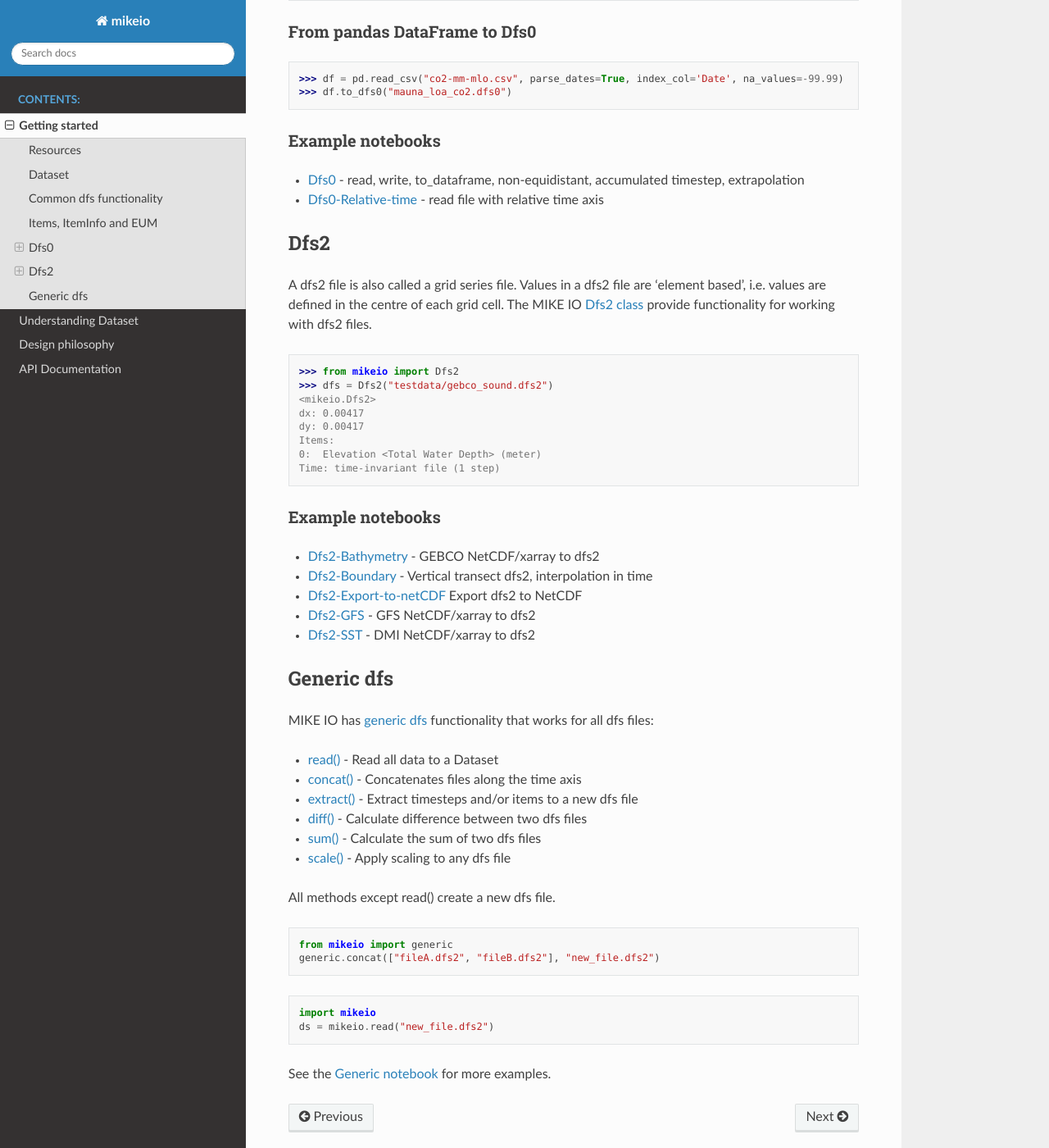
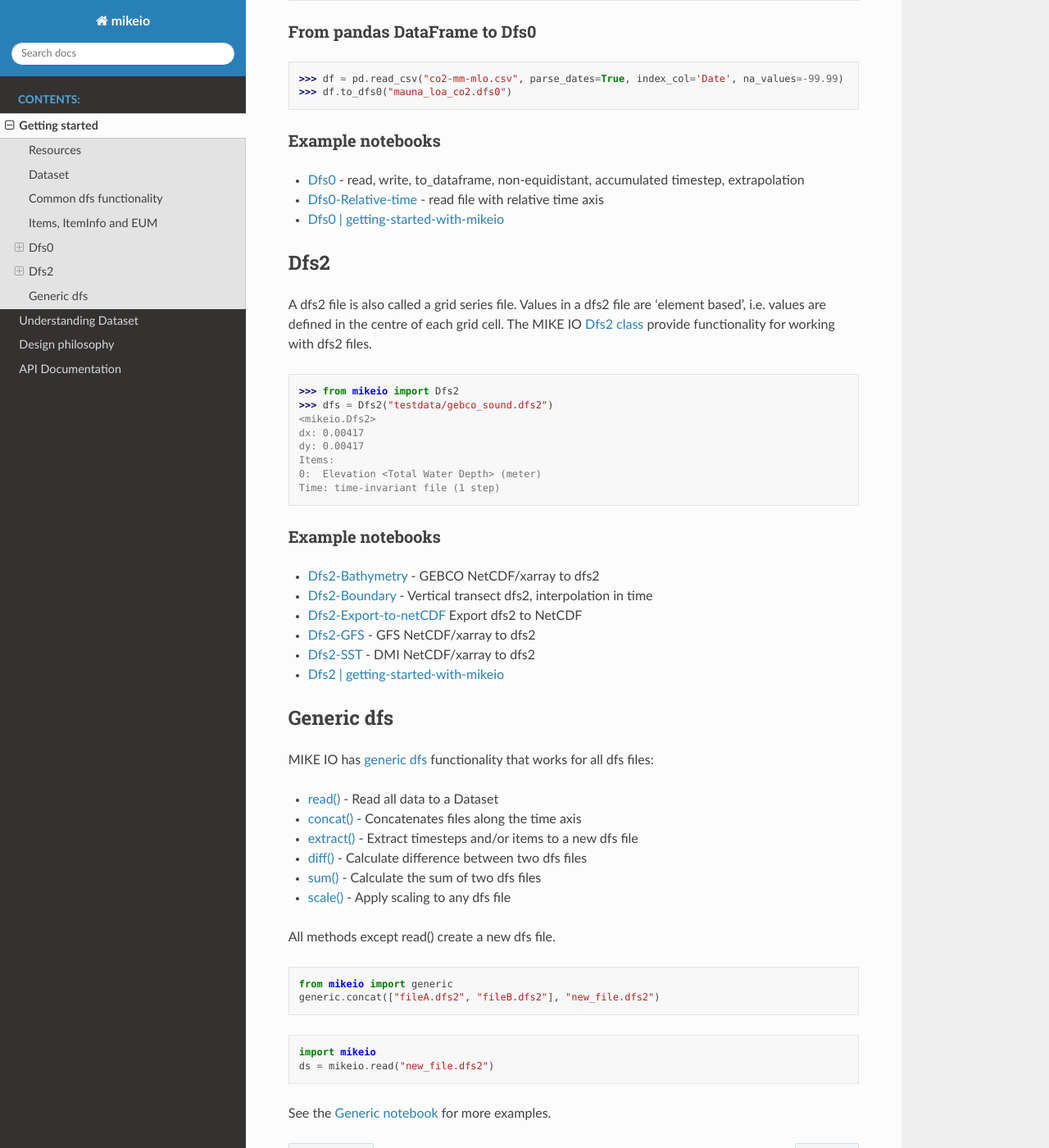
Before and after one commit to DHI/mikeio, a Sphinx documentation site: the page built from docs/getting_started.rst, in a window 1280 px wide and 1400 px high, scrolled down 1906 px. Shown: the whole window at 82% size. Built offline with Sphinx 7.4.7 and the Read the Docs theme 2.0.0, drawn with Linux system fonts in a browser that asks for light colours.

Commit message:
add links to getting-started-with-mikeio book

```diff
--- a/docs/getting_started.rst
+++ b/docs/getting_started.rst
@@ -83,7 +83,6 @@ Read Dfs0 to Dataset
     >>> ds = dfs.read()
 
 
-
 From Dfs0 to pandas DataFrame
 -----------------------------
 
@@ -101,14 +100,11 @@ From pandas DataFrame to Dfs0
     >>> df.to_dfs0("mauna_loa_co2.dfs0")
 
 
-
-
-
 Example notebooks
 -----------------
 * `Dfs0 <https://nbviewer.jupyter.org/github/DHI/mikeio/blob/main/notebooks/Dfs0%20-%20Timeseries.ipynb>`_ - read, write, to_dataframe, non-equidistant, accumulated timestep, extrapolation
 * `Dfs0-Relative-time <https://nbviewer.jupyter.org/github/DHI/mikeio/blob/main/notebooks/Dfs0%20-%20Relative%20time.ipynb>`_ - read file with relative time axis
-
+* `Dfs0 | getting-started-with-mikeio <https://dhi.github.io/getting-started-with-mikeio/dfs0.html>`_
 
 Dfs2
 ****
@@ -133,6 +129,7 @@ Example notebooks
 * `Dfs2-Export-to-netCDF <https://nbviewer.jupyter.org/github/DHI/mikeio/blob/main/notebooks/Dfs2%20-%20Export%20to%20netcdf.ipynb>`_ Export dfs2 to NetCDF
 * `Dfs2-GFS <https://nbviewer.jupyter.org/github/DHI/mikeio/blob/main/notebooks/Dfs2%20-%20Global%20Forecasting%20System.ipynb>`_ - GFS NetCDF/xarray to dfs2
 * `Dfs2-SST <https://nbviewer.jupyter.org/github/DHI/mikeio/blob/main/notebooks/Dfs2%20-%20Sea%20surface%20temperature.ipynb>`_ - DMI NetCDF/xarray to dfs2
+* `Dfs2 | getting-started-with-mikeio <https://dhi.github.io/getting-started-with-mikeio/dfs2.html>`_
 
 
 Generic dfs
```
